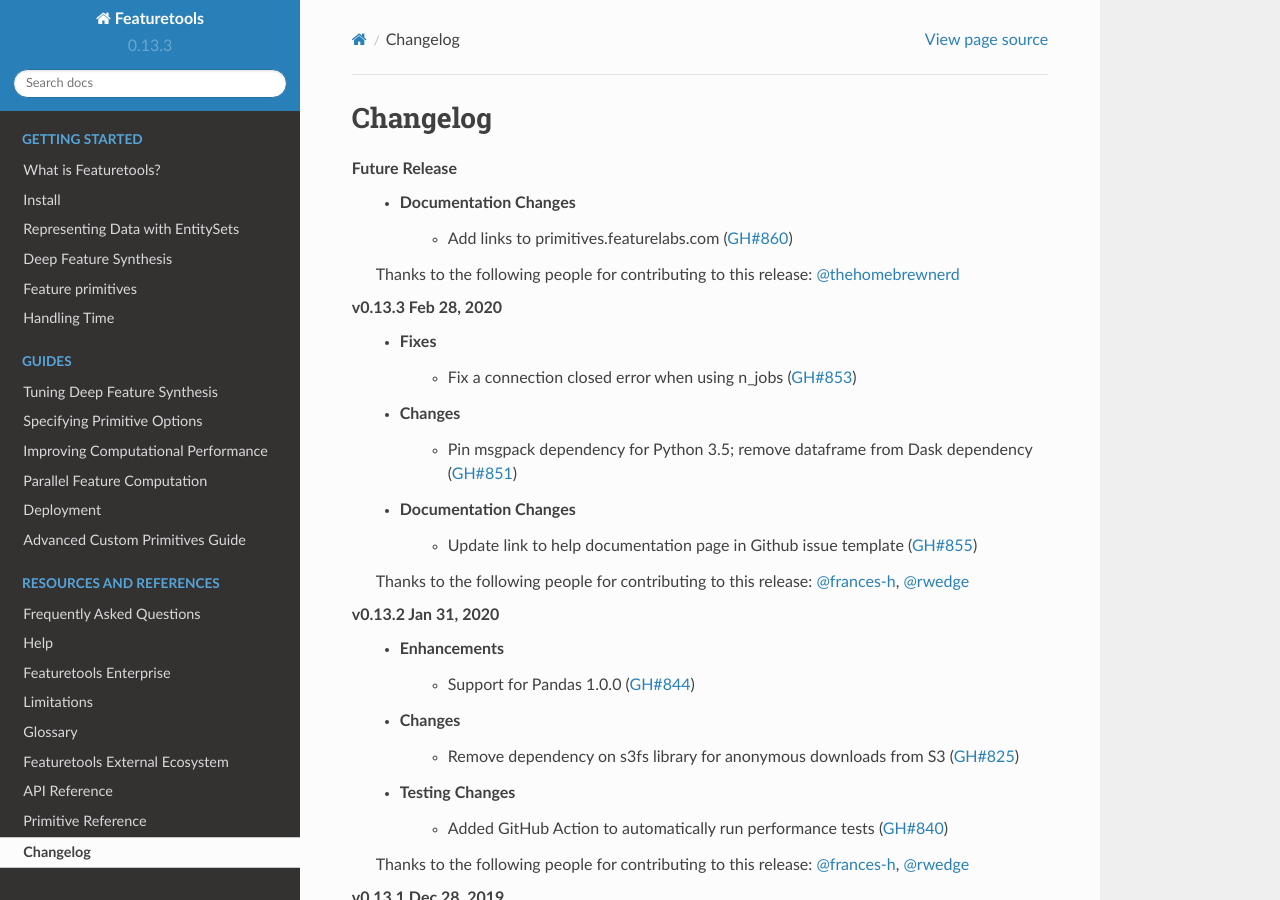
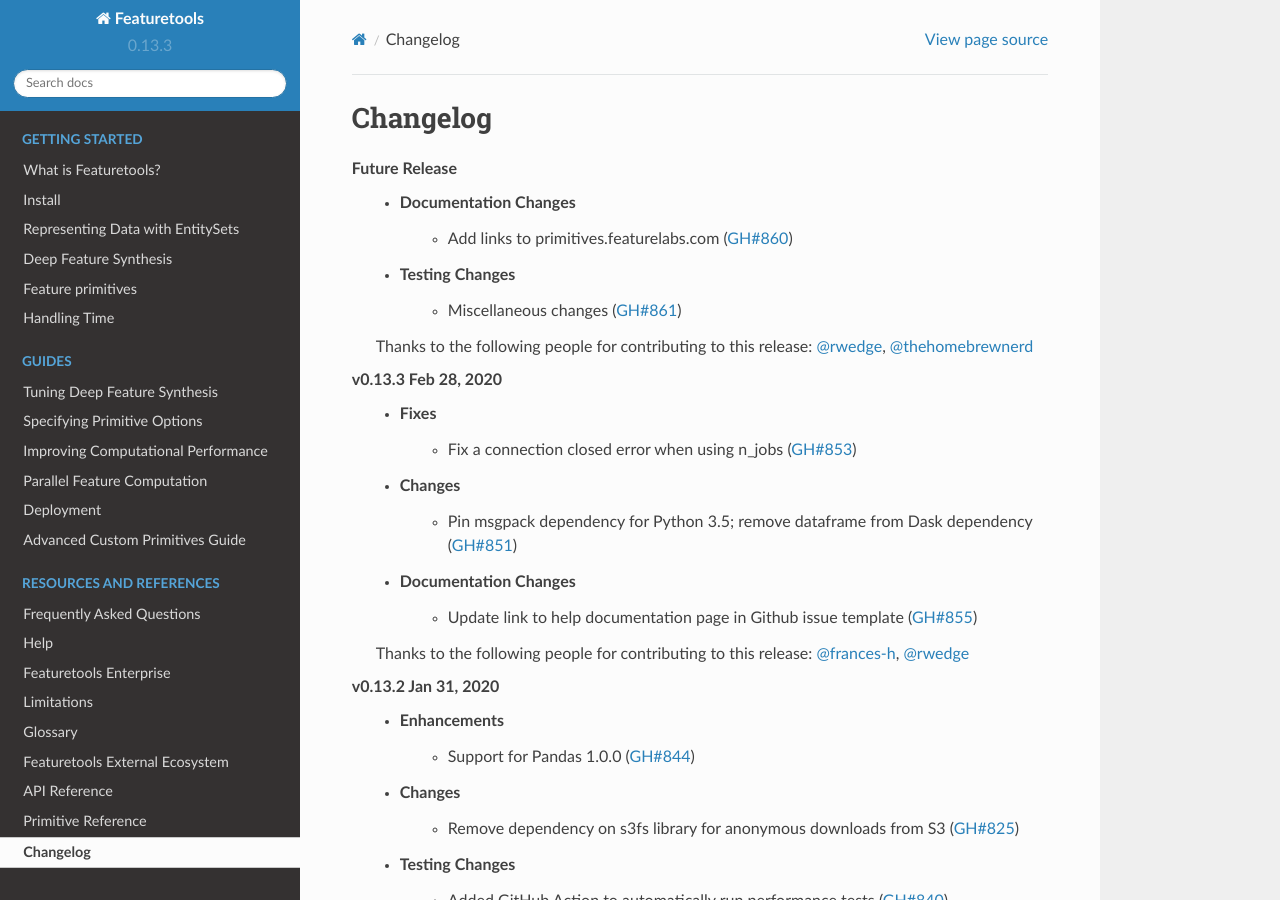
Before and after one commit to alteryx/featuretools, a Sphinx documentation site: the page built from docs/source/changelog.rst, in a window 1280 px wide and 900 px high. Built offline with Sphinx 7.4.7 and the Read the Docs theme 2.0.0, drawn with Linux system fonts in a browser that asks for light colours; pages that are not in the unit, such as notebooks, are missing from menus.

Commit message:
update changelog

```diff
--- a/docs/source/changelog.rst
+++ b/docs/source/changelog.rst
@@ -5,9 +5,11 @@
 **Future Release**
     * Documentation Changes
         * Add links to primitives.featurelabs.com (:pr:`860`)
+    * Testing Changes
+        * Miscellaneous changes (:pr:`861`)
 
     Thanks to the following people for contributing to this release:
-    :user:`thehomebrewnerd`
+    :user:`rwedge`, :user:`thehomebrewnerd`
 
 **v0.13.3 Feb 28, 2020**
     * Fixes
```
